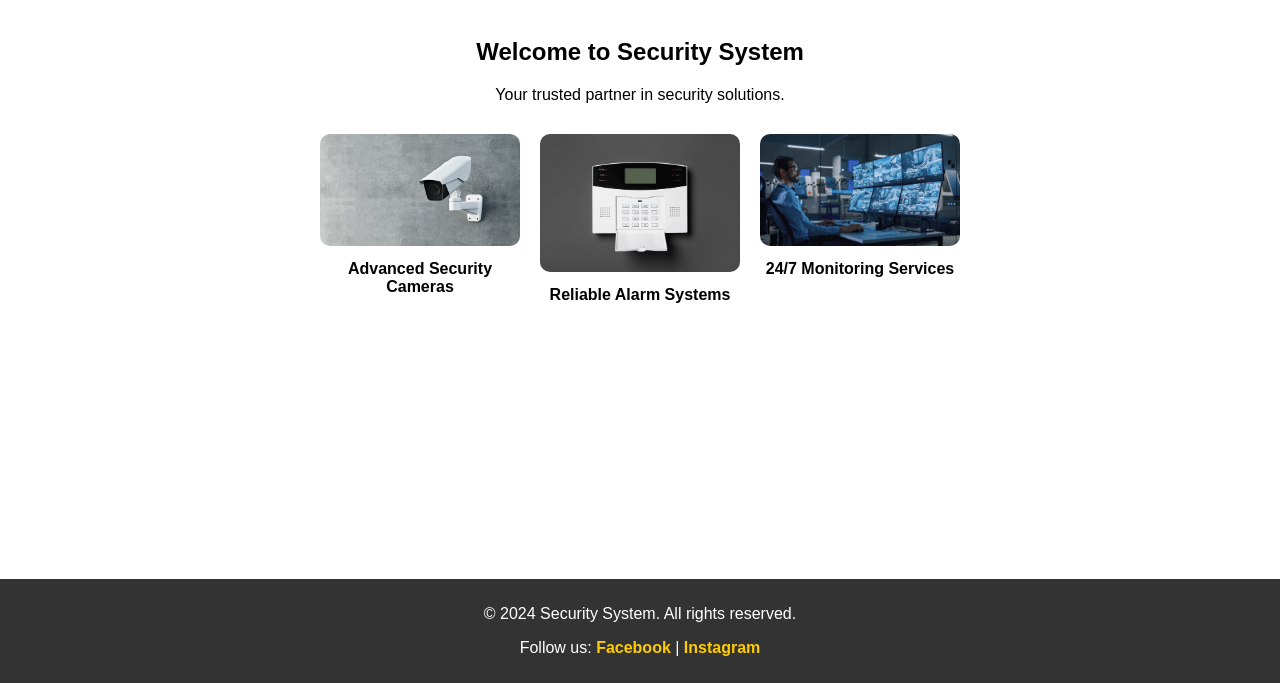
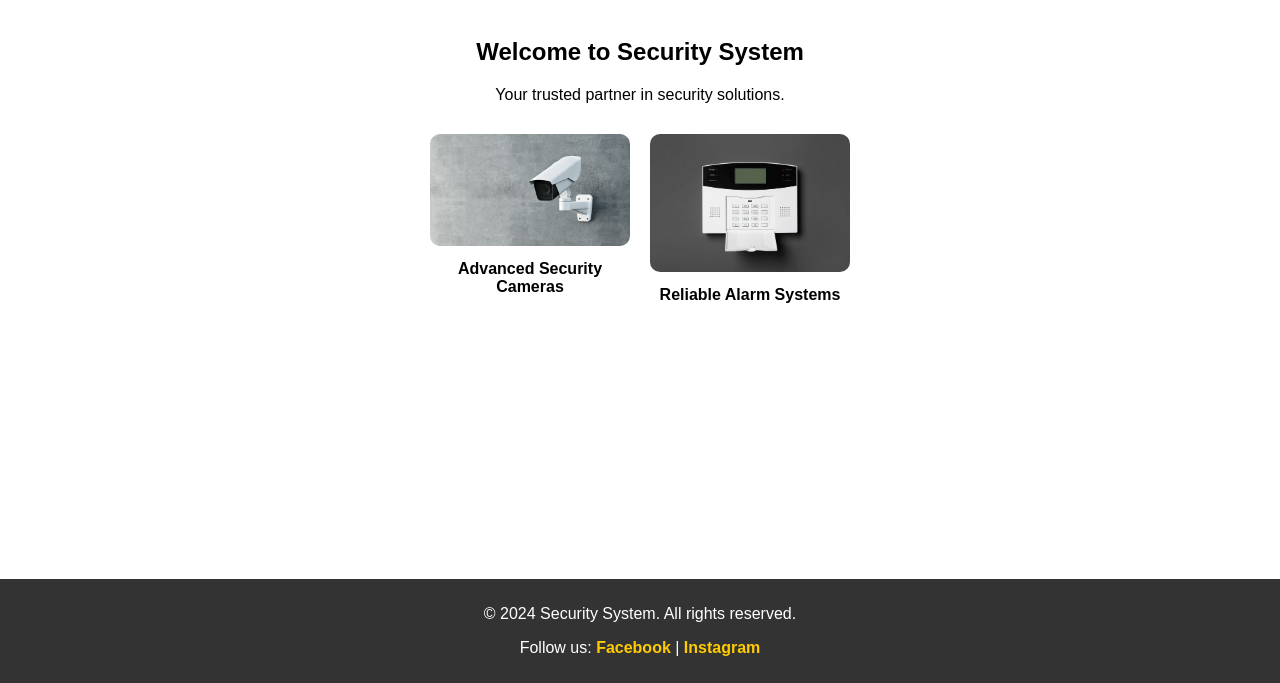
Before and after one commit to lefterisathe/SecuritySystemSite, a plain HTML site: page index.html in a window 1280 px wide. Shown: the part 117-800 px from the top of the page. Drawn offline with Linux system fonts and the light colour scheme.

Commit message:
Update index.html

```diff
--- a/index.html
+++ b/index.html
@@ -32,10 +32,6 @@
                     <img src="images/alarm.jpg" alt="Alarm System">
                     <p>Reliable Alarm Systems</p>
                 </div>
-                <div class="image-item">
-                    <img src="images/monitoring.jpg" alt="Monitoring">
-                    <p>24/7 Monitoring Services</p>
-                </div>
             </div>
         </main>
         <footer>
```
